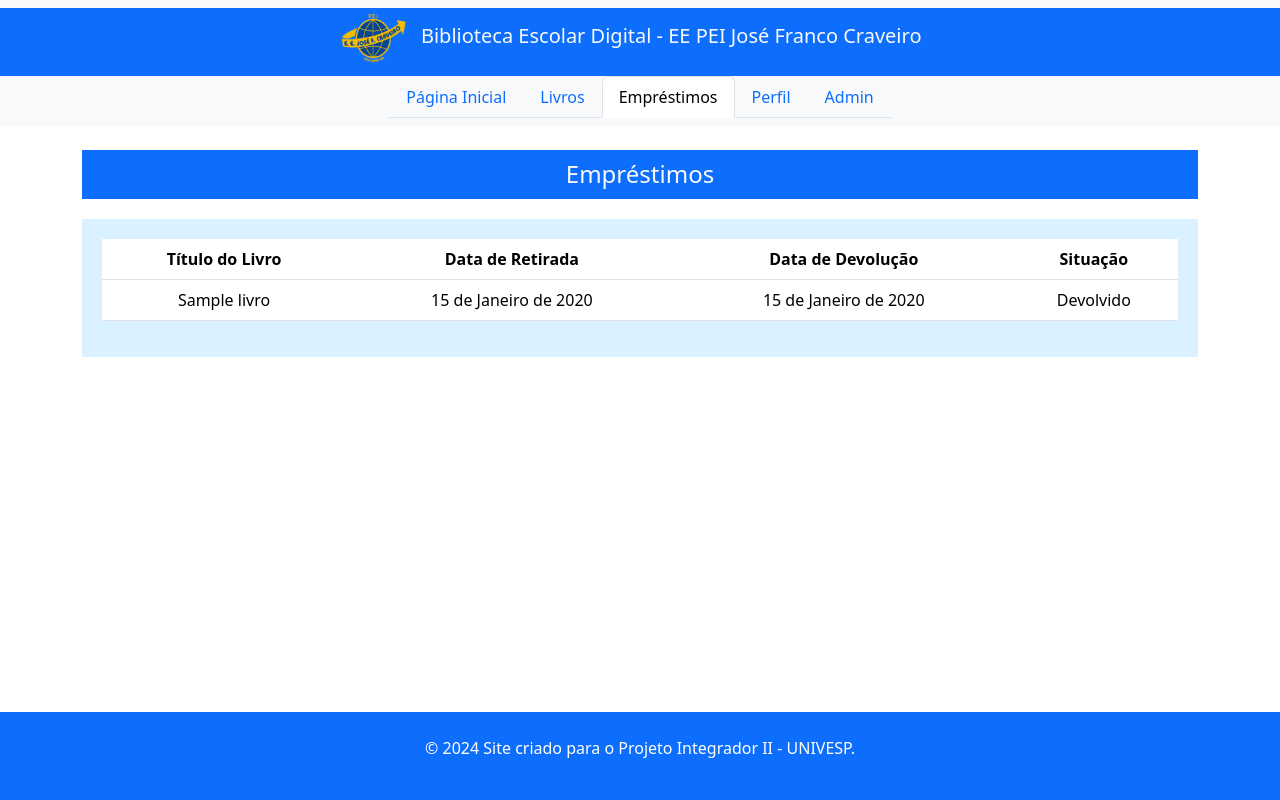
After one commit to mm2212772/projeto-integrador-3, a Django app: page /emprestimos in a window 1280 px wide. The commit adds this page. Run offline with Django 5.2, Linux system fonts and the light colour scheme; a user stored in the database is signed in; tables that the repository leaves empty hold one stand-in row (values such as "Sample post"); some libraries are stand-ins or nearby versions.

Commit message:
Criação de páginas, ajustes do banco de dados
Foram criadas as páginas de visualização das obras do acervo, dos detalhes de cada obra e dos empréstimos.

Foram feitas adequações no banco de dados e da visão administrativa.

Foram feitos ajustes no login e na tela de cadastro.

```diff
--- a/projeto_biblioteca/biblioteca/models.py
+++ b/projeto_biblioteca/biblioteca/models.py
@@ -1,9 +1,15 @@
 # Create your models here.
-from datetime import timedelta
+
+from datetime import timedelta  # Importa a biblioteca timedelta
 
 from django.contrib.auth.models import User  # type:ignore
 from django.db import models  # type:ignore
 from django.utils import timezone  # type:ignore
+
+
+# Função para calcular a data de devolução padrão (hoje + 7 dias)
+def get_default_return_date():
+    return timezone.now() + timedelta(days=7)
 
 
 class Cdd(models.Model):
@@ -38,12 +44,11 @@ class Livro(models.Model):
     nome = models.CharField(max_length=100)
     ano = models.IntegerField()
     edicao = models.IntegerField()
-    quantidade = models.IntegerField()
     volume = models.IntegerField()
-    cdd = models.ForeignKey(Autor, on_delete=models.SET_NULL, blank=True, null=True)
+    cdd = models.ForeignKey(Cdd, on_delete=models.SET_NULL, blank=True, null=True)
 
 
-class Livro_tem_autor(models.Model):
+class LivroTemAutor(models.Model):
     class Meta:
         verbose_name = "livro_tem_autor"
         verbose_name_plural = "livro_tem_autores"
@@ -55,18 +60,31 @@ class Livro_tem_autor(models.Model):
     livro = models.ForeignKey(Livro, on_delete=models.SET_NULL, blank=True, null=True)
 
 
+class Exemplar(models.Model):
+    class Meta:
+        verbose_name = "exemplar"
+        verbose_name_plural = "exemplares"
+
+    def __str__(self):
+        return f"{self.id}: {self.livro.nome}"
+
+    livro = models.ForeignKey(Livro, on_delete=models.SET_NULL, blank=True, null=True)
+
+
 class Emprestimo(models.Model):
     class Meta:
         verbose_name = "emprestimo"
         verbose_name_plural = "emprestimos"
 
     def __str__(self):
-        return f"Leitor: {User.first_name} {User.last_name}, Livro: {self.livro.nome}"
+        return f"Leitor: {self.leitor.username}, Livro: {self.exemplar.livro.nome}"
 
     leitor = models.ForeignKey(User, on_delete=models.SET_NULL, blank=True, null=True)
-    livro = models.ForeignKey(Livro, on_delete=models.SET_NULL, blank=True, null=True)
+    exemplar = models.ForeignKey(
+        Exemplar, on_delete=models.SET_NULL, blank=True, null=True
+    )
     data_emprestimo = models.DateField(default=timezone.now)
     data_devolucao = models.DateField(
-        default=lambda: timezone.now() + timedelta(weeks=1)
-    )
+        default=get_default_return_date
+    )  # Define a data de devolução padrão
     devolvido = models.BooleanField(default=False)
--- /dev/null
+++ b/projeto_biblioteca/biblioteca/templates/emprestimos.html
@@ -0,0 +1,51 @@
+<!DOCTYPE html>
+{% extends "index.html" %}
+{% load static %}
+{% block main %}
+    <div class="container d-flex flex-column text-center justify-content-center"
+         style="padding-top:0px;
+                background-color: #fff">
+        <div class="row">
+            <div class="col-md-12">
+                <div class="col-md-12 text-light" style="background:#0d6efd;">
+                    <h4 style="margin-bottom: 0px; padding:10px 0 10px 0">Empréstimos</h4>
+                </div>
+                <div class="container-fluid"
+                     style="margin-top: 20px;
+                            background: #daf1ff;
+                            padding: 20px">
+                    <table class="table table-hover">
+                        <thead>
+                            <tr>
+                                <th>Título do Livro</th>
+                                <th>Data de Retirada</th>
+                                <th>Data de Devolução</th>
+                                <th>Situação</th>
+                            </tr>
+                        </thead>
+                        <tbody>
+                            {% for emprestimo in emprestimos %}
+                                <tr>
+                                    <td>{{ emprestimo.exemplar.livro.nome }}</td>
+                                    <td>{{ emprestimo.data_emprestimo }}</td>
+                                    <td>{{ emprestimo.data_devolucao }}</td>
+                                    <td>
+                                        {% if emprestimo.devolvido %}
+                                            Devolvido
+                                        {% else %}
+                                            Não Devolvido
+                                        {% endif %}
+                                    </td>
+                                </tr>
+                            {% empty %}
+                                <tr>
+                                    <td colspan="4">Nenhum empréstimo encontrado.</td>
+                                </tr>
+                            {% endfor %}
+                        </tbody>
+                    </table>
+                </div>
+            </div>
+        </div>
+    </div>
+{% endblock %}
--- a/projeto_biblioteca/biblioteca/templates/index.html
+++ b/projeto_biblioteca/biblioteca/templates/index.html
@@ -37,7 +37,7 @@
                         {% endif %}
                     </li>
                     <li class="nav-item">
-                        {% if guia_atual == 'livros' %}
+                        {% if guia_atual == 'Livros' %}
                             <a class="nav-link active"
                                aria-current="page"
                                href="{% url 'biblioteca:livros' %}">Livros</a>
@@ -48,19 +48,19 @@
                         {% endif %}
                     </li>
                     <li class="nav-item">
-                        {% if guia_atual == 'devolucoes' %}
+                        {% if guia_atual == 'Empréstimos' %}
                             <a class="nav-link active"
                                aria-current="page"
-                               href="{% url 'biblioteca:devolucoes' %}">Devoluções</a>
+                               href="{% url 'biblioteca:emprestimos' %}">Empréstimos</a>
                         {% else %}
                             <a class="nav-link"
                                aria-current="page"
-                               href="{% url 'biblioteca:devolucoes' %}">Devoluções</a>
+                               href="{% url 'biblioteca:emprestimos' %}">Empréstimos</a>
                         {% endif %}
                     </li>
                     {% if not user.is_authenticated %}
                         <li class="nav-item">
-                            {% if guia_atual == 'login' %}
+                            {% if guia_atual == 'Login' %}
                                 <a class="nav-link active"
                                    aria-current="page"
                                    href="{% url 'biblioteca:login' %}">Login</a>
@@ -96,6 +96,8 @@
                             {% endif %}
                         </li>
                     {% endif %}
+                    <a class="nav-link" aria-current="page" href="/admin">Admin</a>
+                </li>
             </ul>
         </div>
     </nav>
--- a/projeto_biblioteca/biblioteca/urls.py
+++ b/projeto_biblioteca/biblioteca/urls.py
@@ -9,7 +9,8 @@ urlpatterns = [
     # path("leitores", views.leitores, name="leitores"),
     # path("leitores/adicionar", views.adicionar_leitor, name="adicionar_leitor"),
     path("livros", views.livros, name="livros"),
-    path("devolucoes", views.devolucoes, name="devolucoes"),
+    path("livros/<int:livro_id>/", views.detalhes, name="detalhes"),
+    path("emprestimos", views.emprestimos, name="emprestimos"),
     path("user/create/", views.register, name="register"),
     path("user/login/", views.login_view, name="login"),
     path("user/logout/", views.logout_view, name="logout"),
--- a/projeto_biblioteca/biblioteca/views.py
+++ b/projeto_biblioteca/biblioteca/views.py
@@ -2,51 +2,51 @@
 from django.contrib import auth, messages
 from django.contrib.auth.decorators import login_required
 from django.contrib.auth.forms import AuthenticationForm
-from django.shortcuts import redirect, render
+from django.shortcuts import get_object_or_404, redirect, render
 
-from . import forms
+from . import forms, models
 
 
 def inicial(request):
     return render(request, "inicial.html", context={"guia_atual": "inicial"})
 
 
-# def leitores(request):
-#     if request.method == "GET":
-#         leitores = models.Leitor.objects.all()
-#     else:
-#         pesquisa = request.POST["termos_pesquisa"]
-#         leitores = models.Leitor.objects.raw(
-#             f" select * from biblioteca_leitor where nome like '%{pesquisa}%'"
-#         )
-#     context = {
-#         "guia_atual": "leitores",
-#         "leitores": leitores,
-#     }
-#     return render(request, "leitores.html", context)
+def livros(request):
+    if request.method == "GET":
+        livros = models.Livro.objects.all()
+    else:
+        pesquisa = request.POST["termos_pesquisa"]
+        livros = models.Livro.objects.raw(
+            f" select * from biblioteca_livro where nome like '%{pesquisa}%'"
+        )
+    context = {"guia_atual": "Livros", "livros": livros}
+    return render(request, "livros.html", context)
 
 
-def livros(request):
-    return render(request, "livros.html", context={"guia_atual": "livros"})
+def detalhes(request, livro_id):
+    livro = get_object_or_404(models.Livro, id=livro_id)
+    exemplares = models.Exemplar.objects.filter(livro=livro)
+    autores = livro.livro_tem_autor_set.select_related("autor")
+    context = {
+        "guia_atual": "Livros",
+        "livro": livro,
+        "exemplares": exemplares,
+        "autores": autores,
+    }
+    return render(request, "detalhes.html", context)
 
 
 @login_required(login_url="biblioteca:login")
-def devolucoes(request):
-    return render(request, "devolucoes.html", context={"guia_atual": "devolucoes"})
-
-
-# def adicionar_leitor(request):
-#     leitor = models.Leitor(
-#         nome=request.POST["nome_leitor"],
-#         data_nascimento=request.POST["data_nascimento_leitor"],
-#     )
-#     leitor.save()
-#     return redirect("/leitores")
+def emprestimos(request):
+    emprestimos = models.Emprestimo.objects.filter(leitor=request.user)
+    context = {"guia_atual": "Empréstimos", "emprestimos": emprestimos}
+    return render(request, "emprestimos.html", context)
 
 
 def register(request):
     form = forms.RegisterForm()
     context = {
+        "guia_atual": "Cadastrar",
         "form": form,
     }
 
@@ -66,12 +66,16 @@ def user_update(request):
     form = forms.RegisterUpdateForm(instance=request.user)
 
     if request.method != "POST":
-        return render(request, "user_update.html", {"form": form})
+        return render(
+            request, "user_update.html", {"guia_atual": "Perfil", "form": form}
+        )
 
     form = forms.RegisterUpdateForm(data=request.POST, instance=request.user)
 
     if not form.is_valid():
-        return render(request, "user_update.html", {"form": form})
+        return render(
+            request, "user_update.html", {"guia_atual": "Perfil", "form": form}
+        )
 
     form.save()
     return redirect("biblioteca:user_update")
@@ -90,7 +94,7 @@ def login_view(request):
         else:
             messages.error(request, "Login inválido")
 
-    context = {"form": form}
+    context = {"form": form, "guia_atual": "Login"}
     return render(request, "login.html", context)
 
 
--- a/projeto_biblioteca/projeto_biblioteca/urls.py
+++ b/projeto_biblioteca/projeto_biblioteca/urls.py
@@ -20,5 +20,5 @@ from django.urls import include, path
 
 urlpatterns = [
     path("", include("biblioteca.urls")),
-    path("admin/", admin.site.urls),
+    path("admin/", admin.site.urls, name="admin"),
 ]
```
Also changed, not shown: projeto_biblioteca/biblioteca/admin.py (+51 -5 lines), projeto_biblioteca/biblioteca/templates/detalhes.html (added, +47 -0 lines), projeto_biblioteca/biblioteca/templates/livros.html (+22 -6 lines), projeto_biblioteca/biblioteca/migrations/0001_initial.py, projeto_biblioteca/biblioteca/migrations/0002_alter_emprestimo_data_devolucao.py (added), projeto_biblioteca/biblioteca/migrations/0003_rename_livro_emprestimo_exemplar.py (added), projeto_biblioteca/biblioteca/migrations/0004_remove_livro_quantidade.py (added), projeto_biblioteca/biblioteca/migrations/0005_rename_livro_tem_autor_livrotemautor.py (added). Lines whose indentation alone changed are shown as unchanged.
